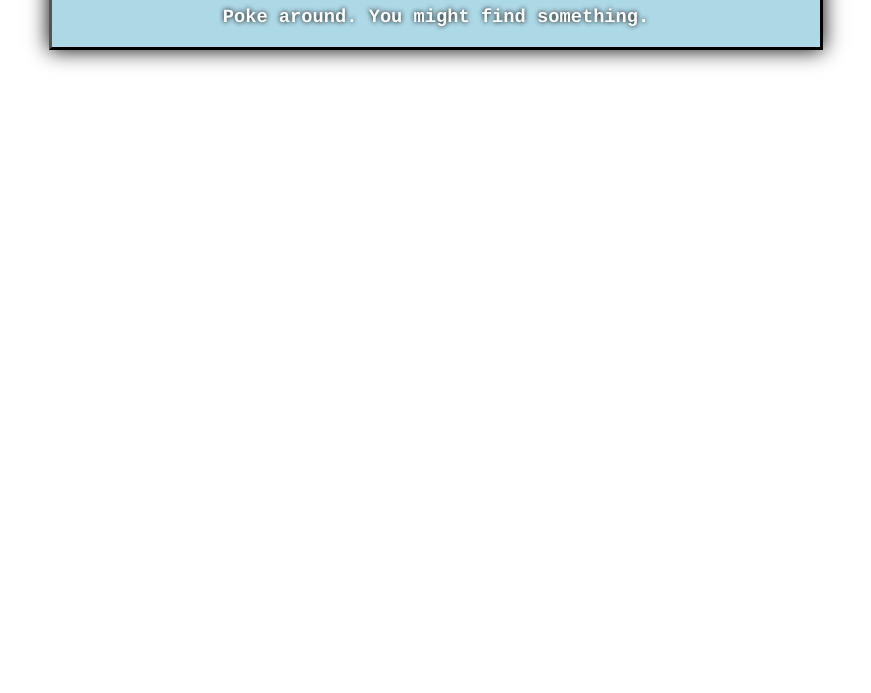
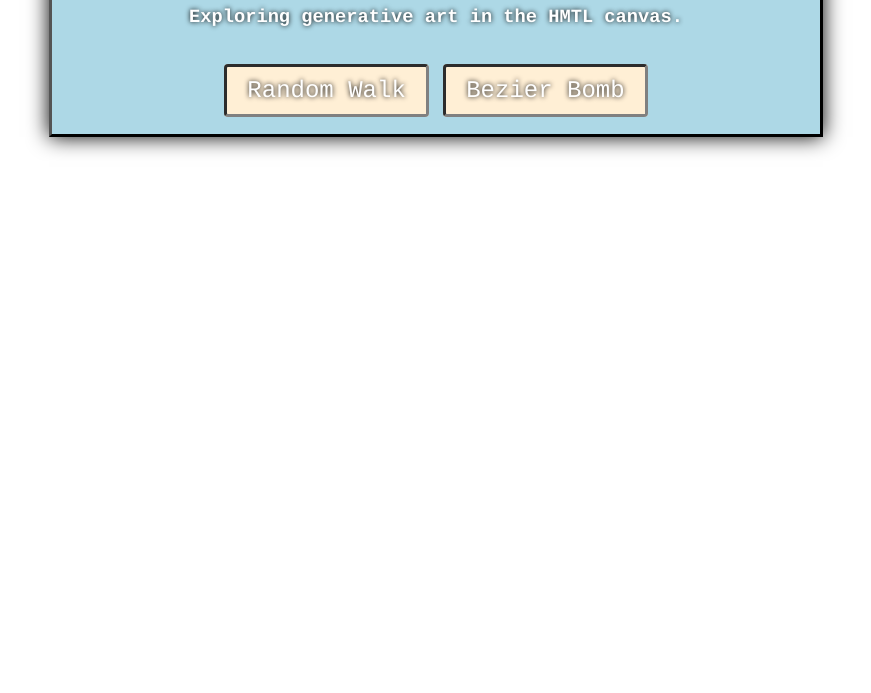
Before and after one commit to BowieSmith/BowieSmith.github.io, a plain HTML site: page index.html in a window 1280 px wide. Shown: the part 107-800 px from the top of the page, without its empty margins (204-1075 px from the left). Drawn offline with Linux system fonts and the light colour scheme.

Commit message:
Changed theme to 'Digital Canvas'

```diff
--- a/css/main.css
+++ b/css/main.css
@@ -22,6 +22,24 @@ h1:hover {
   transform: scale(1.2);
 }
 
-span#poke:hover {
-  text-shadow: 0 0 5px red;
+ul#menu {
+        padding: 30px;
+        margin: 0;
+        font-size: 150%
 }
+
+ul#menu li {
+        display: inline;
+}
+
+ul#menu li a {
+        background-color: papayawhip;
+        color: white;
+        padding: 10px 20px;
+        border-radius: 4px;
+        border: inset grey;
+}
+
+ul#menu li a:hover {
+        background-color: #FFB547;
+}
--- a/index.html
+++ b/index.html
@@ -5,8 +5,13 @@
 <link rel="stylesheet" type="text/css" href="css/main.css">
 <body>
 
-<h1>WELCOME!</h1>
-<h3><span id="poke">Poke</span> around. You might find something.</h3>
+<h1>The Digital Canvas</h1>
+<h3>Exploring generative art in the HMTL canvas.</h3>
+
+<ul id="menu">
+  <li><a class="button">Random Walk</a></li>
+  <li><a class="button">Bezier Bomb</a></li>
+</ul>
 
 </body>
 </html>
```
